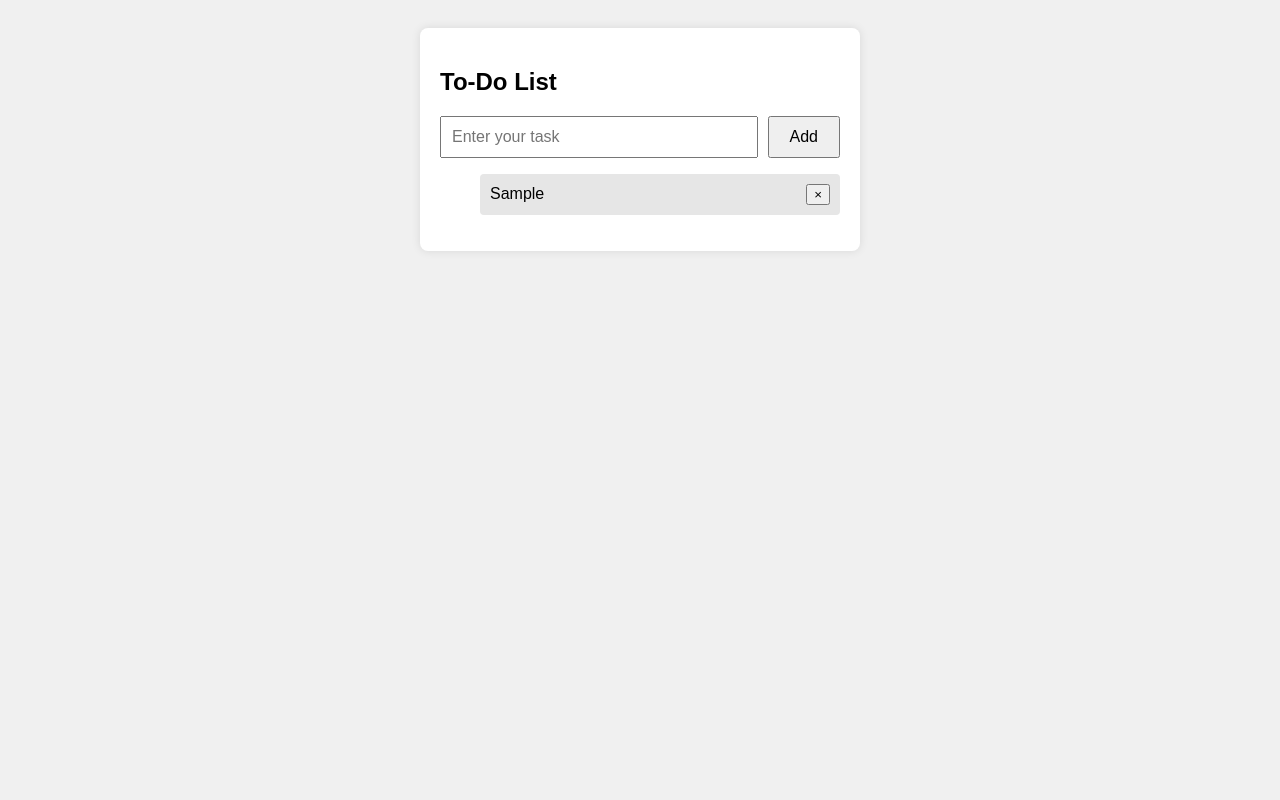
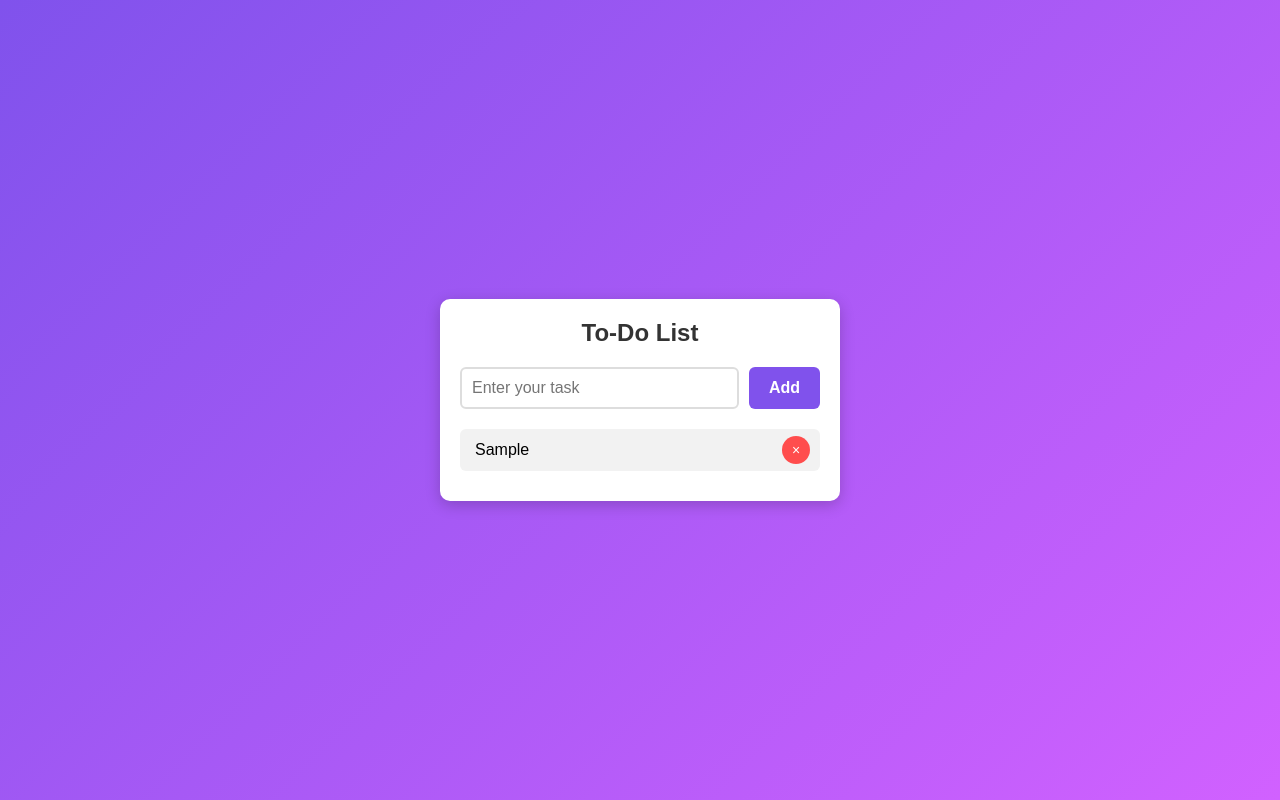
Before and after one commit to Darshpasari09/To-do-List, a plain HTML site: page index.html in a window 1280 px wide. Both pictures are taken after typing "Sample" into the empty fields and a click on the button "Add". Drawn offline with Linux system fonts and the light colour scheme.

Commit message:
style.css

```diff
--- a/style.css
+++ b/style.css
@@ -1,44 +1,115 @@
+/* Reset */
+* {
+  margin: 0;
+  padding: 0;
+  box-sizing: border-box;
+}
+
 body {
+  min-height: 100vh;
   display: flex;
   justify-content: center;
-  align-items: start;
-  background-color: #f0f0f0;
-  font-family: Arial, sans-serif;
+  align-items: center;
+  background: linear-gradient(135deg, #8052ec, #d161ff);
+  font-family: "Poppins", sans-serif;
+}
+
+.container {
+  width: 400px;
+  background: #fff;
+  border-radius: 10px;
   padding: 20px;
+  box-shadow: 0 4px 15px rgba(0,0,0,0.2);
 }
-.container {
-  background: #fff;
-  width: 100%;
-  max-width: 400px;
-  padding: 20px;
-  border-radius: 8px;
-  box-shadow: 0 0 10px rgba(0, 0, 0, 0.1);
+
+.container h2 {
+  text-align: center;
+  margin-bottom: 20px;
+  font-size: 24px;
+  color: #333;
 }
+
 .todo-body {
   display: flex;
-  margin-bottom: 15px;
+  justify-content: space-between;
+  margin-bottom: 20px;
 }
-#todoInput {
+
+.todo-body input {
   flex: 1;
   padding: 10px;
   font-size: 16px;
+  border: 2px solid #ddd;
+  border-radius: 6px;
+  outline: none;
+  transition: 0.3s;
 }
-#addBtn {
+
+.todo-body input:focus {
+  border-color: #8052ec;
+}
+
+.todo-body button {
   padding: 10px 20px;
   margin-left: 10px;
   font-size: 16px;
+  font-weight: bold;
+  color: #fff;
+  background: #8052ec;
+  border: none;
+  border-radius: 6px;
+  cursor: pointer;
+  transition: 0.3s;
 }
+
+.todo-body button:hover {
+  background: #5b2dbd;
+}
+
+#todoList {
+  list-style: none;
+}
+
 #todoList li {
-  list-style: none;
-  padding: 10px;
-  margin-bottom: 5px;
+  position: relative;
+  background: #f2f2f2;
+  margin-bottom: 10px;
+  padding: 12px 45px 12px 15px;
+  border-radius: 6px;
+  font-size: 16px;
+  cursor: pointer;
+  transition: 0.3s;
+}
+
+#todoList li:hover {
   background: #e6e6e6;
-  border-radius: 4px;
-  display: flex;
-  justify-content: space-between;
-  align-items: center;
 }
+
 #todoList li.completed {
   text-decoration: line-through;
-  opacity: 0.6;
+  color: #888;
 }
+
+/* Delete button */
+#todoList li button {
+  position: absolute;
+  right: 10px;
+  top: 50%;
+  transform: translateY(-50%);
+  background: #ff4d4d;
+  color: #fff;
+  border: none;
+  border-radius: 50%;
+  width: 28px;
+  height: 28px;
+  cursor: pointer;
+  font-size: 14px;
+  display: flex;
+  justify-content: center;
+  align-items: center;
+  transition: 0.3s;
+}
+
+#todoList li button:hover {
+  background: #cc0000;
+}
```
